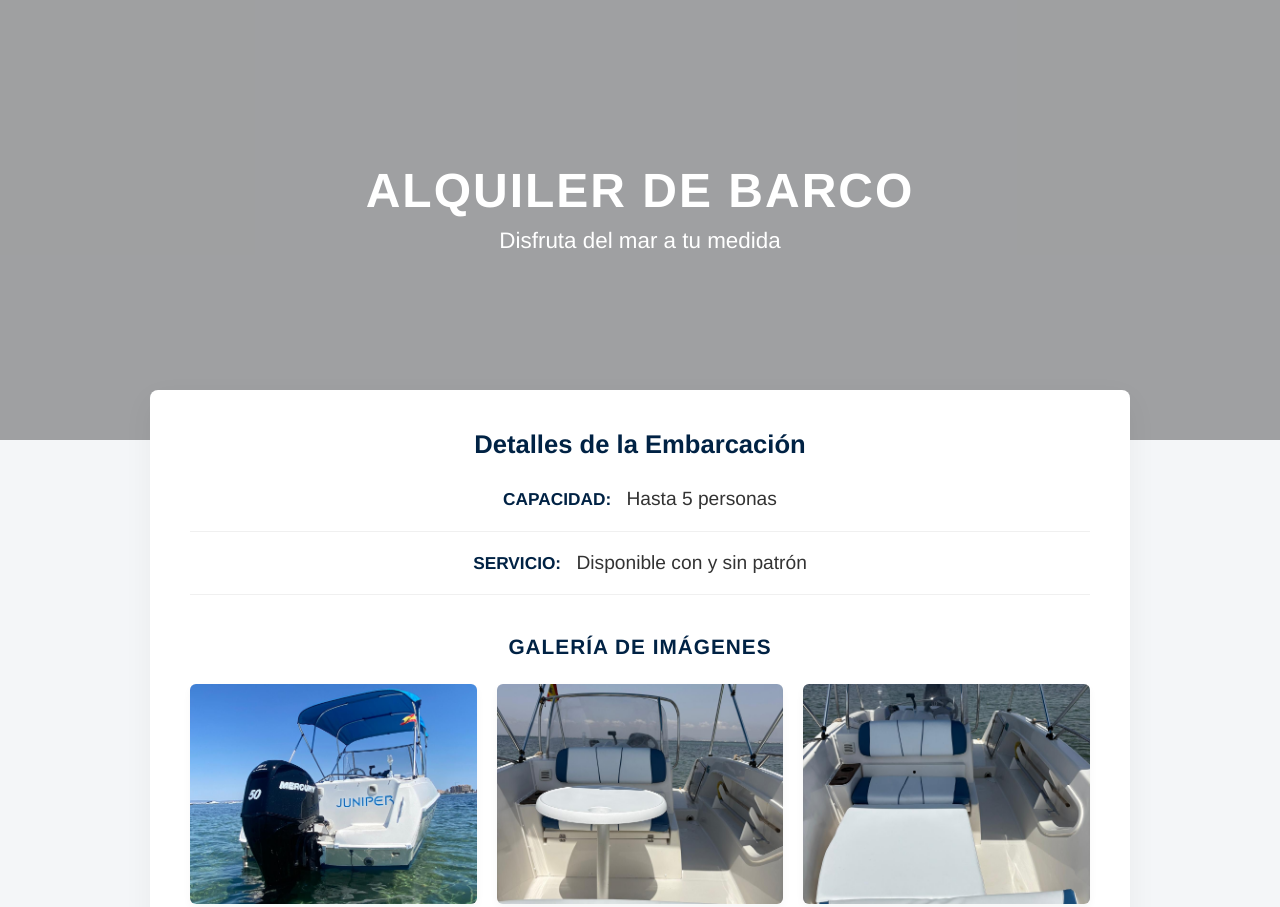
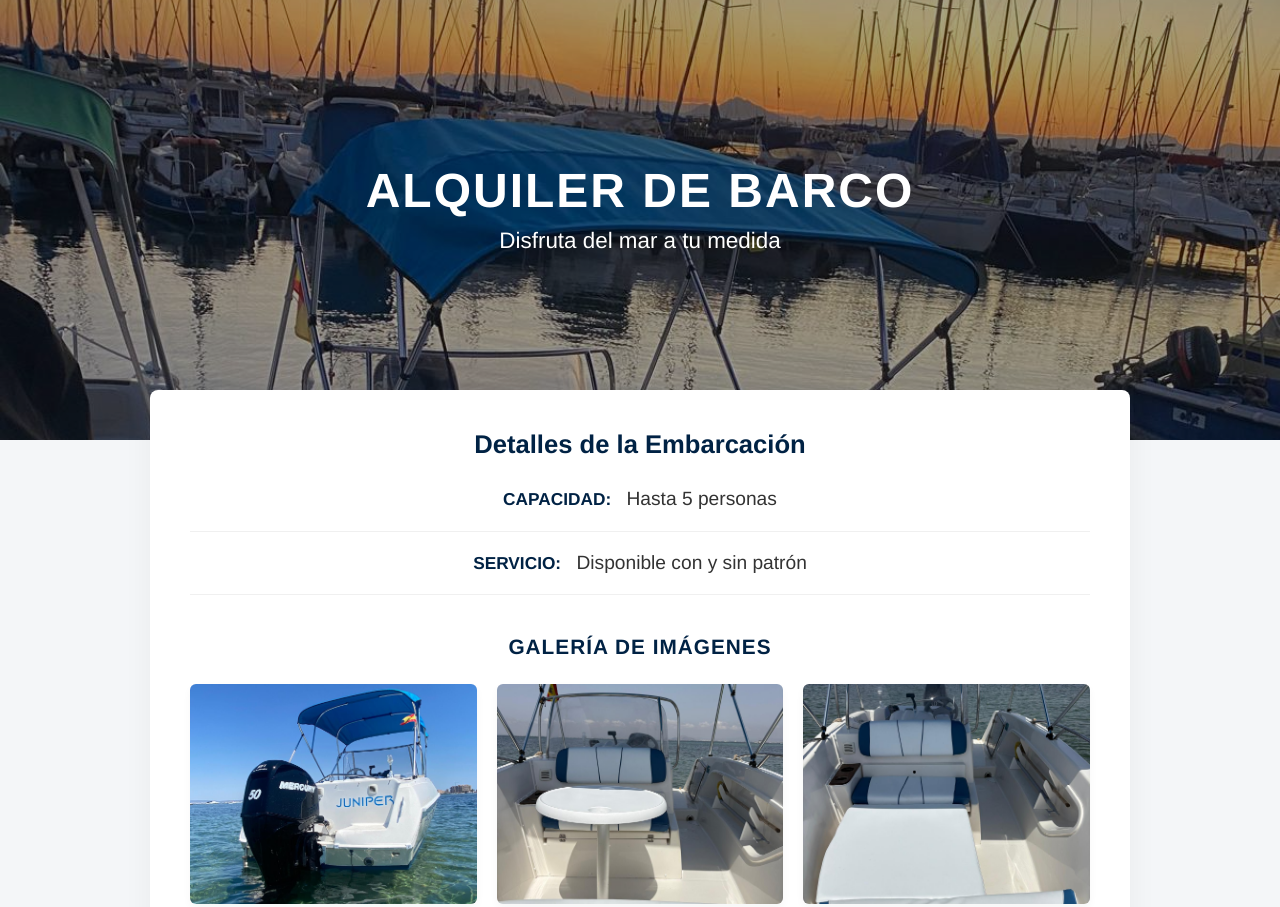
Before and after one commit to elelorgri/alquiler-barco, a plain HTML site: page index.html in a window 1280 px wide. Shown: the top 907 px of the page. Drawn offline with Linux system fonts and the light colour scheme.

Commit message:
Update index.html

```diff
--- a/index.html
+++ b/index.html
@@ -16,7 +16,7 @@
 
         /* Cabecera con la foto del atardecer (encuadre superior) */
         .hero {
-            background-image: url('foto atardecer.jepg');
+            background-image: url('foto atardecer.jpeg');
             background-size: cover;
             background-position: center 20%;
             height: 55vh;
```
